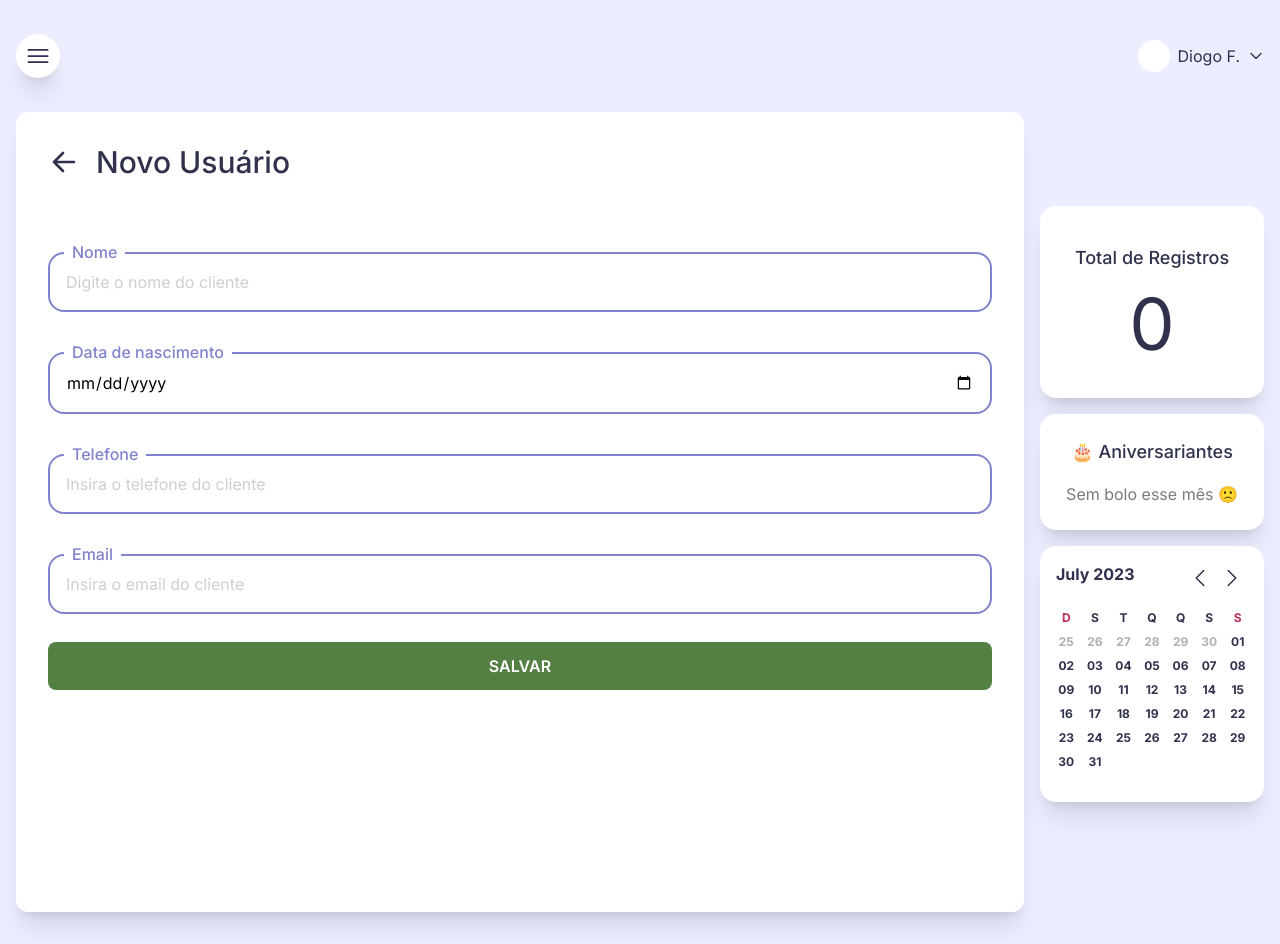
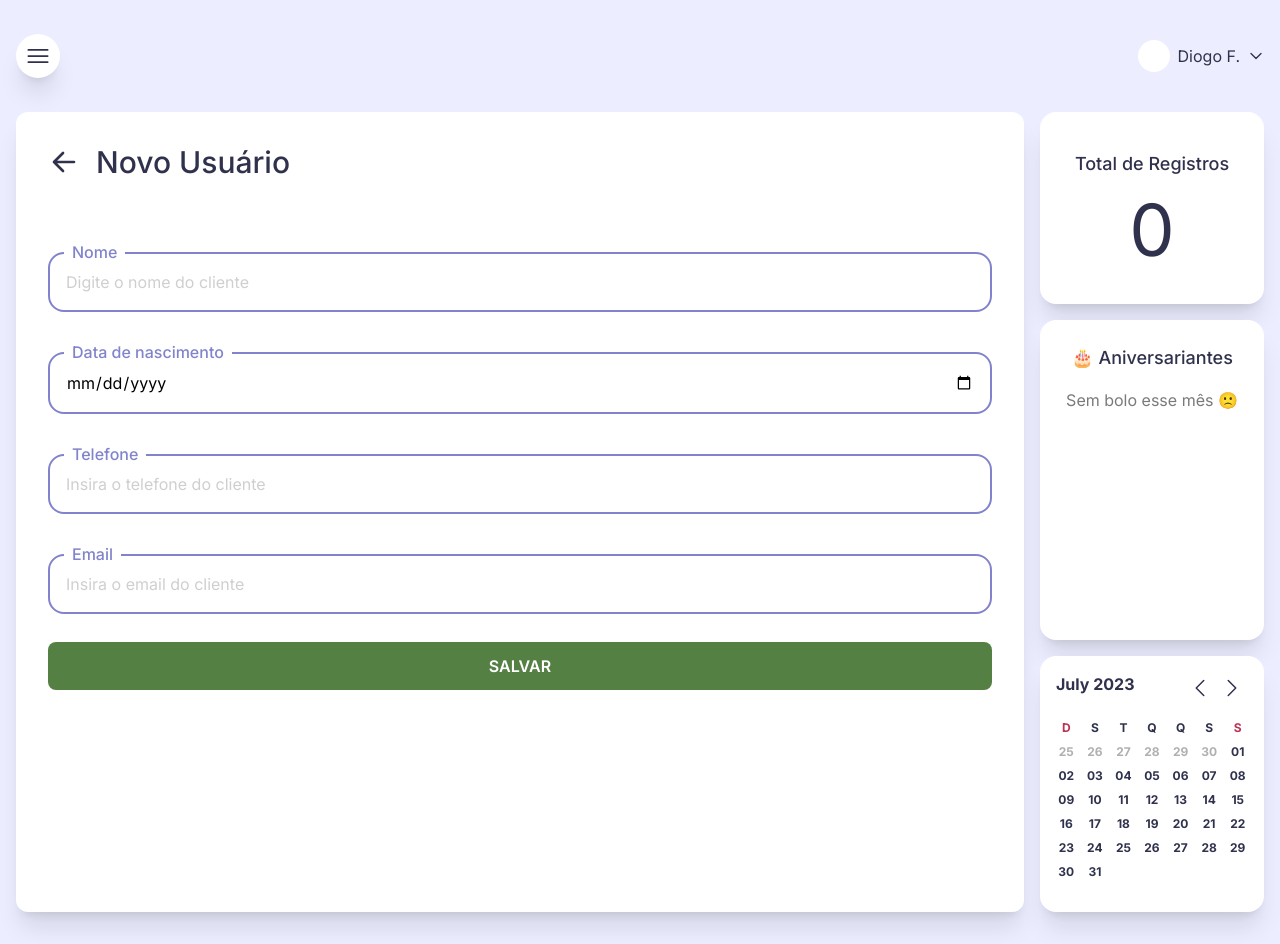
Before and after one commit to diogofrr/crud-firebase, a Next.js app: page / in a window 1280 px wide. Both pictures are taken after a click on the button "CADASTRAR NOVO USUÁRIO". Built offline with nearby package versions, Linux system fonts and the light colour scheme; no server answers; the database is empty.

Commit message:
bug no layout do formulário corrigido

```diff
--- a/src/app/page.tsx
+++ b/src/app/page.tsx
@@ -74,7 +74,7 @@ export default function Home() {
                   </div>
                   <Form client={client} status={status} saveClient={saveClient} />
                 </div>
-                <div className="w-full md:w-auto">
+                <div className="w-full md:w-auto h-full">
                   <TotalClients clientsLength={clients.length} />
                   <Birthdays clients={clients} status={status} />
                   <Calendar clients={clients} />
--- a/src/components/Birthdays.tsx
+++ b/src/components/Birthdays.tsx
@@ -33,7 +33,7 @@ export default function Birthdays({ clients, status }: IBirthdaysProps) {
   }
 
   return (
-    <div className="bg-white w-full md:w-56 overflow-y-auto overflow-x-hidden max-h-80 p-2 shadow-xl rounded-2xl mb-4 flex flex-col items-center py-6">
+    <div className="bg-white w-full md:w-56 overflow-y-auto overflow-x-hidden max-h-80 h-auto min-h-[20rem] p-2 shadow-xl rounded-2xl mb-4 flex flex-col items-center py-6">
       <p className="text-tuna font-medium text-lg mb-4">&#127874; Aniversariantes {filteredClients.length !== 0 && `(${filteredClients.length})`}</p>
       {filteredClients.length !== 0 ? (
         filteredClients.map((client) => {
--- a/src/components/Field.tsx
+++ b/src/components/Field.tsx
@@ -23,7 +23,7 @@ interface IFieldProps {
 export default function Field({ text, type, defaultValue, value, readOnly = false, onChange, name, id, errors, validation, placeholder = "", min = "", max = "", inputMask }: IFieldProps) {
   return (
     <div className="flex flex-col mb-4">
-      <label className={`${errors[name] ? 'text-red-600' : readOnly ? 'text-gray-500' : 'text-chetwodeBlue'} font-medium relative top-3 left-4 bg-white px-2 max-w-fit rounded-lg`}>{text}</label>
+      <label className={`${errors[name] ? 'text-red-600' : readOnly ? 'text-gray-500' : 'text-chetwodeBlue'} font-medium relative top-3 left-4 bg-white px-2 max-w-max rounded-lg`}>{text}</label>
       <input
         className={`${readOnly ? 'text-gray-500' : 'text-black'} border-2 ${errors[name] ? 'border-red-600' : readOnly ? 'border-gray-500' : 'border-chetwodeBlue'}  rounded-2xl p-4 focus:outline-none h-15`}
         type={type}
```
